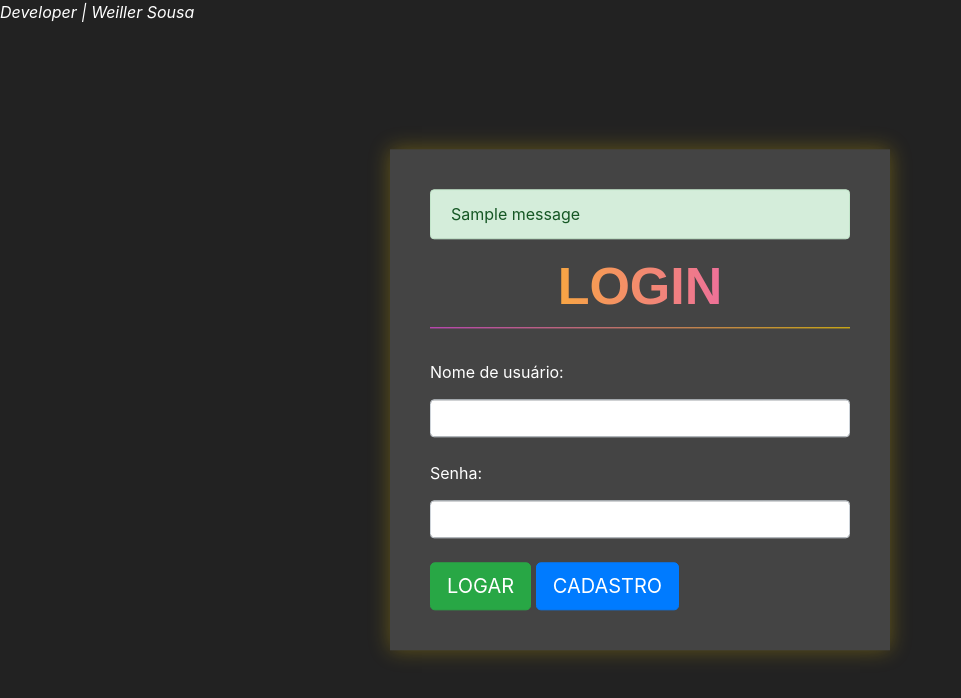
After one commit to weillercarvalho/djangoWebsite, a Django app: template autenticacao/templates/logar.html in a window 1280 px wide. The commit adds this page. Shown: the top 698 px of the page, without its empty margins (0-961 px from the left). Run offline with Django 4.2, Linux system fonts and the light colour scheme; the template is opened without the code that fills it, so the values that code supplies are empty; one stand-in notice (Sample message) is shown.

Commit message:
newupdates

```diff
--- /dev/null
+++ b/autenticacao/templates/logar.html
@@ -0,0 +1,41 @@
+{% extends 'base.html' %}
+{% load static %}
+{% block 'head' %}
+<link rel="stylesheet" href="{% static 'autenticacao/css/cadastro.css' %}">
+{% endblock %}
+{% block 'body' %}
+    <div class="box">
+        <form action="{% url 'logar' %}" method="post">{% csrf_token %}
+            {% if messages %}
+                {% for message in messages %}
+                    <div class="alert {{message.tags}}">
+                        {{message}}
+                    </div>
+                {% endfor %}
+            {% endif %}
+
+            <h1 class="titulo font-degrade borda-bottom-degrade">LOGIN</h2>
+
+            <br>
+
+            <span class="span-descricao">Nome de usuário:</span>
+
+            <input type="text" class="form-control input-cadastro" name="username">
+
+            <br>
+
+            <span class="span-descricao">Senha:</span>
+
+            <input type="password" class="form-control input-cadastro" name="password">
+
+            <br>
+
+            <input type="submit" value="LOGAR" class="btn btn-success btn-lg">
+
+            <a href="{% url 'cadastro' %}" class="btn btn-primary btn-lg">CADASTRO</a>
+
+        </form>
+
+    </div>
+
+{% endblock %}
--- a/autenticacao/urls.py
+++ b/autenticacao/urls.py
@@ -3,6 +3,7 @@ from . import views
 
 urlpatterns = [
     path('cadastro/', views.cadastro, name='cadastro'),
-    path('logar/', views.logar, name='logar')
+    path('logar/', views.logar, name='logar'),
+    path('sair/', views.sair, name="sair")
 
 ]
```
Also changed, not shown: autenticacao/templates/cadastro.html (+7 -0 lines), autenticacao/views.py (+43 -3 lines), freelaway/settings.py (+11 -0 lines), db.sqlite3.
